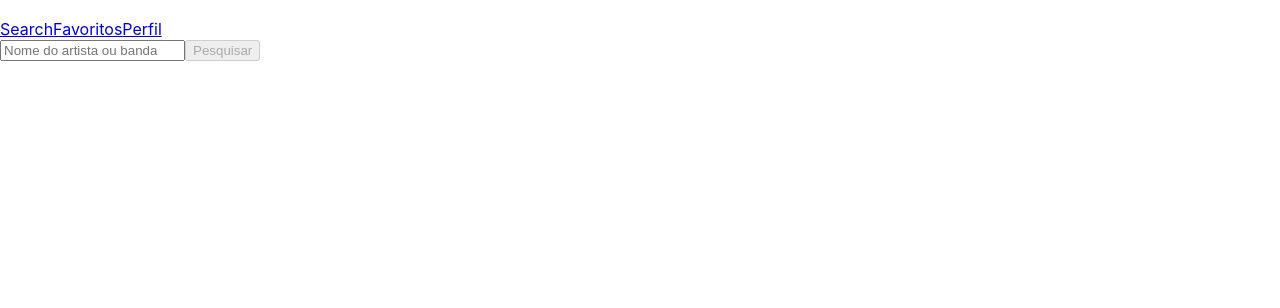
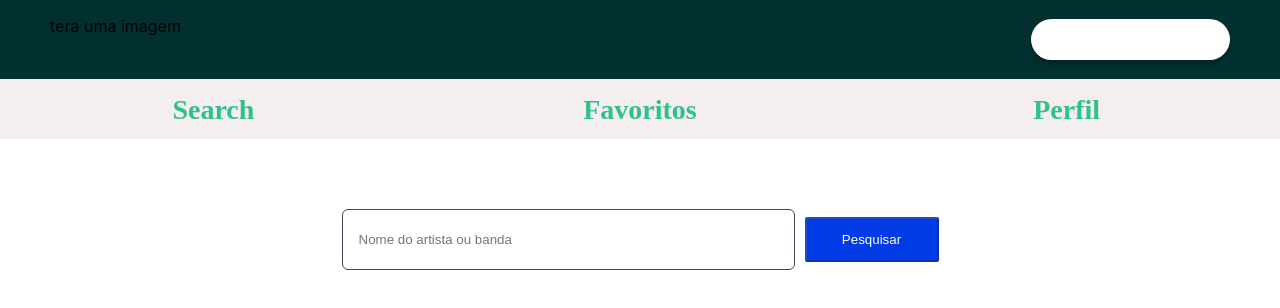
Before and after one commit to marcelli-lima/app-tunes, a React (Create React App) app: page /search in a window 1280 px wide. Shown: the top 308 px of the page. Built offline with nearby package versions, Linux system fonts and the light colour scheme.

Commit message:
estilizaçao

```diff
--- a/src/components/AlbumCard.js
+++ b/src/components/AlbumCard.js
@@ -1,6 +1,7 @@
 import React, { Component } from 'react';
 import { Link } from 'react-router-dom';
 import PropTypes from 'prop-types';
+import './albumCard.css';
 
 class AlbumCard extends Component {
   render() {
@@ -13,6 +14,7 @@ class AlbumCard extends Component {
 
     return (
       <section>
+        <div className="container-card">
           <img src={ artworkUrl100 } alt={ `${collectionName} - ${artistName}` } />
           <Link
             data-testid={ `link-to-album-${collectionId}` }
@@ -21,6 +23,7 @@ class AlbumCard extends Component {
             { collectionName }
           </Link>
           <p>{ artistName }</p>
+        </div>
       </section>
     );
   }
--- a/src/components/Header.js
+++ b/src/components/Header.js
@@ -2,6 +2,7 @@ import React from 'react';
 import { Link } from 'react-router-dom';
 import { getUser } from '../services/userAPI';
 import Loading from './Loading';
+import './header.css';
 
 export default class Header extends React.Component {
   constructor() {
@@ -23,12 +24,38 @@ export default class Header extends React.Component {
         { !user && <Loading />}
         { user && (
           <>
-            <h3 data-testid="header-user-name">
-              { user.name }
-            </h3>
-            <Link to="/search" data-testid="link-to-search">Search</Link>
-            <Link to="/favorites" data-testid="link-to-favorites">Favoritos</Link>
-            <Link to="/profile" data-testid="link-to-profile">Perfil</Link>
+            <div className="container-user">
+              <p>tera uma imagem</p>
+              <h3 id="user" data-testid="header-user-name">
+                { user.name }
+              </h3>
+            </div>
+            <div className="container-links">
+              <Link
+                className="links"
+                to="/search"
+                data-testid="link-to-search"
+              >
+                Search
+
+              </Link>
+              <Link
+                className="links"
+                to="/favorites"
+                data-testid="link-to-favorites"
+              >
+                Favoritos
+
+              </Link>
+              <Link
+                className="links"
+                to="/profile"
+                data-testid="link-to-profile"
+              >
+                Perfil
+
+              </Link>
+            </div>
           </>
         )}
       </header>
--- /dev/null
+++ b/src/components/albumCard.css
@@ -0,0 +1,20 @@
+.container-card {
+  flex-direction: column;
+  display: flex;
+align-items: flex-start;
+gap: 16px;
+
+width: 290px;
+height: 320px;
+background: #FFFFFF;
+border: 1px solid #E1E5EB;
+box-shadow: 0px 1px 2px rgba(0, 0, 0, 0.06), 0px 1px 3px rgba(0, 0, 0, 0.1);
+border-radius: 6px;
+}
+
+img {
+  width: 190px;
+  height: 180px;
+  border-radius: 6px 6px 0px 0px;
+  margin:auto;
+}
--- /dev/null
+++ b/src/components/header.css
@@ -0,0 +1,42 @@
+.container-user {
+  display: flex;
+  justify-content: space-between;
+  background: #023031;
+box-shadow: 0px 4px 1px rgba(0, 0, 0, 0.25);
+padding: 0px 50px;
+}
+
+#user {
+align-items: center;
+display: flex;
+justify-content: center;
+box-sizing: border-box;
+width: 198.7px;
+height: 41.65px;
+background: #FFFFFF;
+box-shadow: 0px 4px 4px rgba(0, 0, 0, 0.25);
+border-radius: 50px;
+}
+
+.container-links {
+  display: flex;
+  justify-content: space-between;
+  align-items:center;
+  background-color: rgb(245, 238, 239);
+width: 100%;
+height: 60px;
+}
+
+.links {
+  text-decoration: none;
+  align-items: center;
+  text-align: center;
+  font-family: 'Epilogue';
+font-style: normal;
+font-weight: 700;
+font-size: 28px;
+line-height: 29px;
+color: #2FC18C;
+width: 100%;
+grid-gap: 58px;
+}
--- a/src/pages/Login.js
+++ b/src/pages/Login.js
@@ -2,6 +2,7 @@ import React from 'react';
 import { Redirect } from 'react-router-dom';
 import Loading from '../components/Loading';
 import { createUser } from '../services/userAPI';
+import './login.css';
 
 class Login extends React.Component {
   constructor() {
@@ -41,18 +42,20 @@ handleCreateUser = async () => {
   render() {
     const { buttonDisabled, name, loading, userCreated } = this.state;
     return (
-      <div data-testid="page-login">
+      <div className="login-container" data-testid="page-login">
         {userCreated && <Redirect to="/search" />}
         {loading && <Loading />}
         {!loading && (
           <form>
             <input
+              id="input-login"
               valeu={ name }
               onChange={ this.handleFilter }
               data-testid="login-name-input"
               placeholder="nome"
             />
             <button
+              id="button-login"
               type="button"
               data-testid="login-submit-button"
               disabled={ buttonDisabled }
--- a/src/pages/ProfileEdit.js
+++ b/src/pages/ProfileEdit.js
@@ -61,6 +61,7 @@ class ProfileEdit extends React.Component {
         { !loading
            && (
              <form>
+               <img src={ image } alt={ name } />
                <label htmlFor="edit-input-image">
                  Editar Foto:
                  <input
--- a/src/pages/Search.js
+++ b/src/pages/Search.js
@@ -3,6 +3,7 @@ import Header from '../components/Header';
 import Loading from '../components/Loading';
 import searchAlbumsAPI from '../services/searchAlbumsAPI';
 import AlbumCard from '../components/AlbumCard';
+import './search.css';
 
 class Search extends React.Component {
   constructor() {
@@ -43,17 +44,19 @@ class Search extends React.Component {
     return (
       <div data-testid="page-search">
         <Header />
-        <div>
         { loading && <Loading /> }
         { !loading && (
-            <div>
+          <div className="container-album">
+            <div className="search-container">
               <input
+                id="search"
                 value={ search }
                 data-testid="search-artist-input"
                 onChange={ this.handleFilter }
                 placeholder="Nome do artista ou banda"
               />
               <button
+                id="search-button"
                 type="button"
                 data-testid="search-artist-button"
                 disabled={ button }
@@ -61,8 +64,9 @@ class Search extends React.Component {
               >
                 Pesquisar
               </button>
+            </div>
             { (request) && (result.length > 0
-                ? <p>{`Resultado de álbuns de: ${searchValue}`}</p>
+              ? <p id="search-result">{`Resultado de álbuns de: ${searchValue}`}</p>
               : <p>Nenhum álbum foi encontrado</p>
             ) }
             { Boolean(result.length) && result.map((album) => (
@@ -74,7 +78,6 @@ class Search extends React.Component {
           </div>
         )}
       </div>
-      </div>
     );
   }
 }
--- /dev/null
+++ b/src/pages/login.css
@@ -0,0 +1,49 @@
+.login-container {
+  background: #FAFAFA;
+  width: 100%;
+  height: 800px;
+  display: flex;
+  justify-content: center;
+  align-items: center;
+}
+
+form {
+  display: flex;
+  flex-direction: column;
+  justify-content: center;
+width: 597px;
+align-items: center;
+height: 314px;
+background: #FFFFFF;
+box-shadow: 0px 4px 4px rgba(0, 0, 0, 0.25);
+border-radius: 10px;
+gap: 30px;
+padding: 12px 16px;
+}
+
+#input-login {
+  display: flex;
+  justify-content: flex-end;
+  width: 519px;
+  height: 40px;
+  background: #FFFFFF;
+  border: 1px solid #E1E5EB;
+  border-radius: 0px;
+}
+
+#button-login {
+  display: flex;
+  flex-direction: row;
+  justify-content: center;
+  align-items: center;
+  width: 519px;
+  height: 40px;
+  left: 454px;
+  top: 601px;
+
+  /* royal blue 500 */
+
+  background: #003BE5;
+  box-shadow: 0px 4px 4px rgba(0, 0, 0, 0.25);
+  border-radius: 2px;
+}
--- /dev/null
+++ b/src/pages/search.css
@@ -0,0 +1,50 @@
+.container-album {
+  width: 90%;
+  margin:auto;  display: flex;
+  flex-wrap: wrap;
+  flex-direction: row;
+  justify-content: space-between;
+    grid-gap: 15px 8px;
+}
+.search-container {
+  display: flex;
+align-items: center;
+grid-gap: 0px 10px;
+justify-content: center;
+height: 200px;
+margin: auto;
+}
+
+#search {
+padding: 12px 16px;
+gap: 10px;
+width: 419px;
+height: 35px;
+background: #FFFFFF;
+border: 1px solid #3D495C;
+border-radius: 6px;
+}
+
+#search-button {
+align-items: center;
+gap: 10px;
+width: 134px;
+height: 45px;
+left: 926px;
+top: 277px;
+color: #FFFFFF;
+background: #003BE5;
+border-radius: 2px;
+cursor: pointer;
+}
+
+#search-result {
+  display: flex;
+  font-family: 'Epilogue';
+font-style: normal;
+font-weight: 300;
+font-size: 28px;
+line-height: 25px;
+width: 90%;
+margin: 20px 20px;
+}
```
Also changed, not shown: 1 other file (tests, documents, lock files or other folders). Lines whose indentation alone changed are shown as unchanged.
